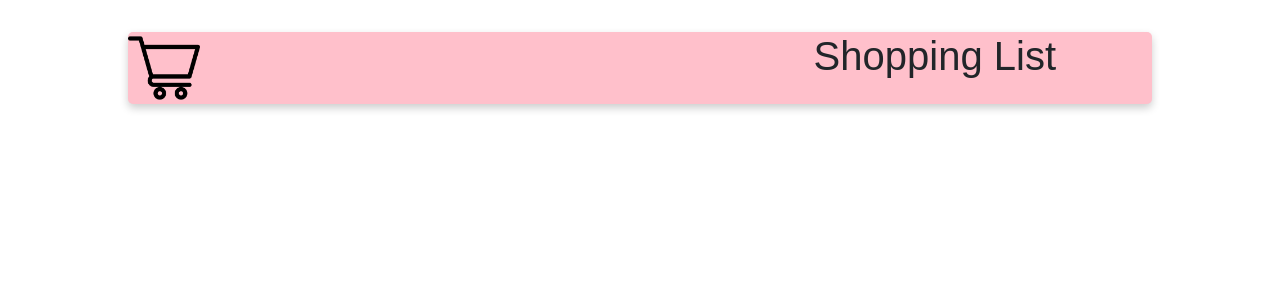
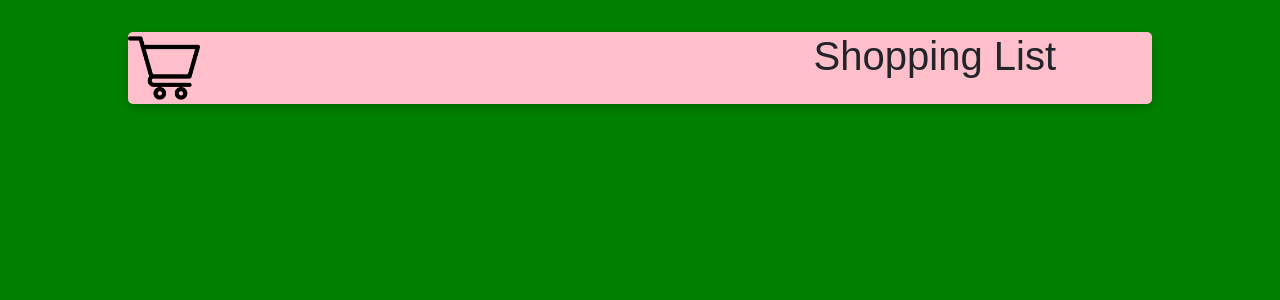
Before and after one commit to Lilandau/shoppingList, a Next.js app: page / in a window 1280 px wide. Shown: the top 300 px of the page. Built offline with nearby package versions, Linux system fonts and the light colour scheme.

Commit message:
fixed background-color-problem

```diff
--- a/styles/globals.css
+++ b/styles/globals.css
@@ -1,4 +1,5 @@
-html, body {
+html body {
   height: 100%;
   font-family: 'Quicksand', sans-serif!important;
+  background-color: green;
 }
```
